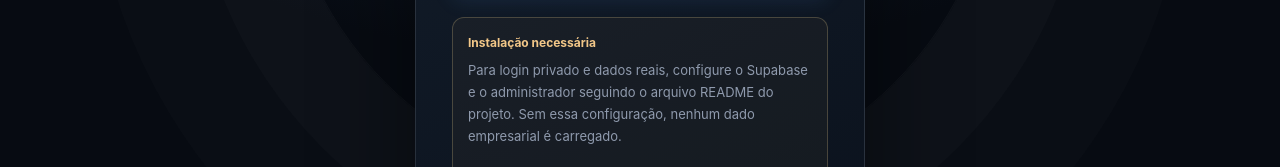
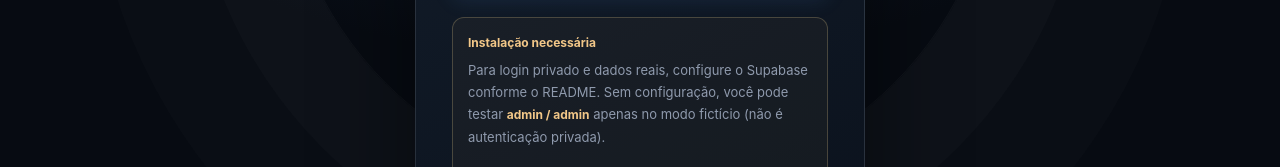
Before and after one commit to geansousasep-cmd/gelz-site, a plain HTML site: page prospect/index.html in a window 1280 px wide. Shown: the part 592-759 px from the top of the page. Drawn offline with Linux system fonts and the light colour scheme.

Commit message:
docs(prospect): distinguish insecure demo credentials from production authentication

```diff
--- a/prospect/index.html
+++ b/prospect/index.html
@@ -39,7 +39,7 @@
       </section>
       <div id="setup-panel" class="auth-setup hidden">
         <strong>Instalação necessária</strong>
-        <p>Para login privado e dados reais, configure o Supabase e o administrador seguindo o arquivo README do projeto. Sem essa configuração, nenhum dado empresarial é carregado.</p>
+        <p>Para login privado e dados reais, configure o Supabase conforme o README. Sem configuração, você pode testar <strong>admin / admin</strong> apenas no modo fictício (não é autenticação privada).</p>
         <button id="demo-button" class="button button-outline button-block" type="button">Explorar demonstração fictícia</button>
       </div>
       <div class="auth-footer"><span class="status-dot"></span> GELZ Private Systems <span class="auth-footer-separator">•</span> Acesso restrito</div>
```
